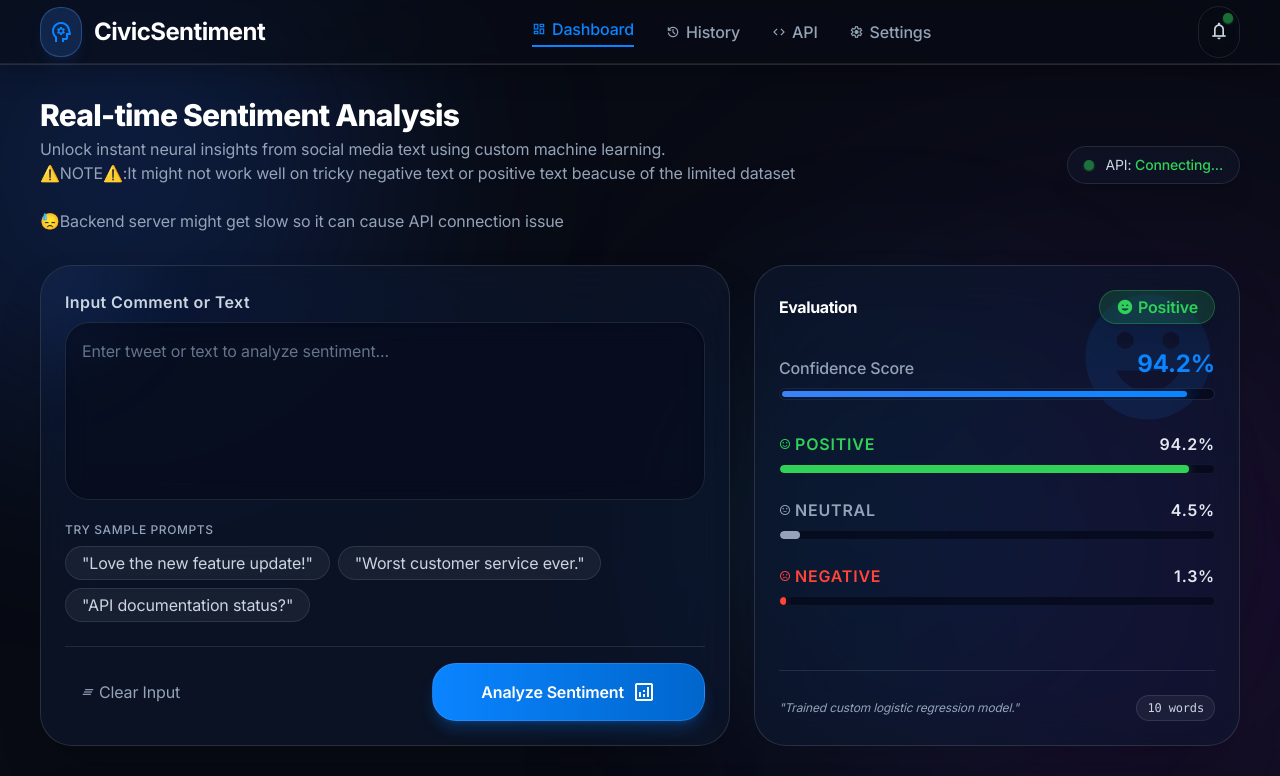
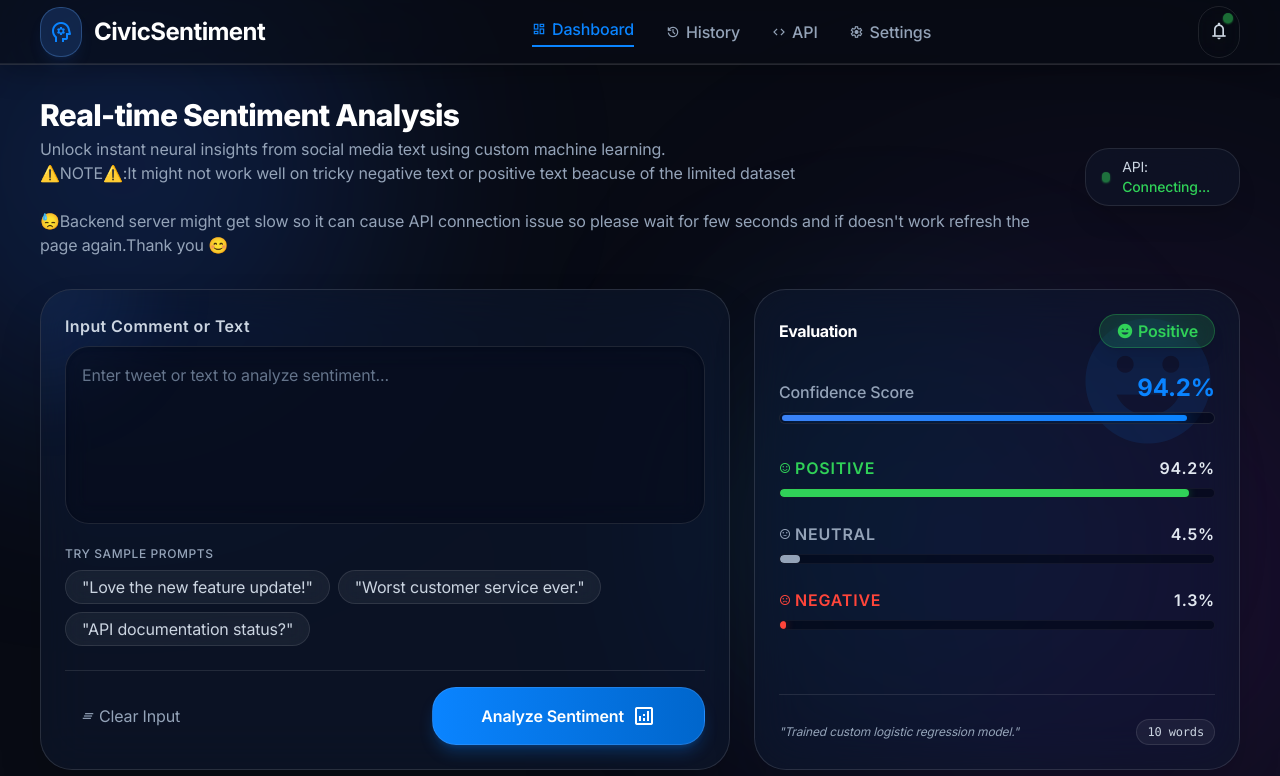
Before and after one commit to yashiscoder/CivicSentiment, a plain HTML site: page index.html in a window 1280 px wide. Shown: the top 776 px of the page. Drawn offline with nearby package versions, Linux system fonts and the light colour scheme.

Commit message:
server fix

```diff
--- a/index.html
+++ b/index.html
@@ -152,7 +152,7 @@
                 <p class="font-body-md text-body-md text-slate-400">Unlock instant neural insights from social media
                     text using custom machine learning.<br>⚠️NOTE⚠️:It might not work well on tricky negative text or
                     positive text beacuse of the limited dataset<br><br>😓Backend server might get slow so it can cause
-                    API connection issue</p>
+                    API connection issue so please wait for few seconds and if doesn't work refresh the page again.<be>Thank you 😊</p>
             </div>
             <div id="engine-status-badge"
                 class="flex items-center gap-3 bg-slate-900/60 backdrop-blur-xl px-4 py-2 rounded-2xl border border-white/10 text-sm shadow-xl">
```
